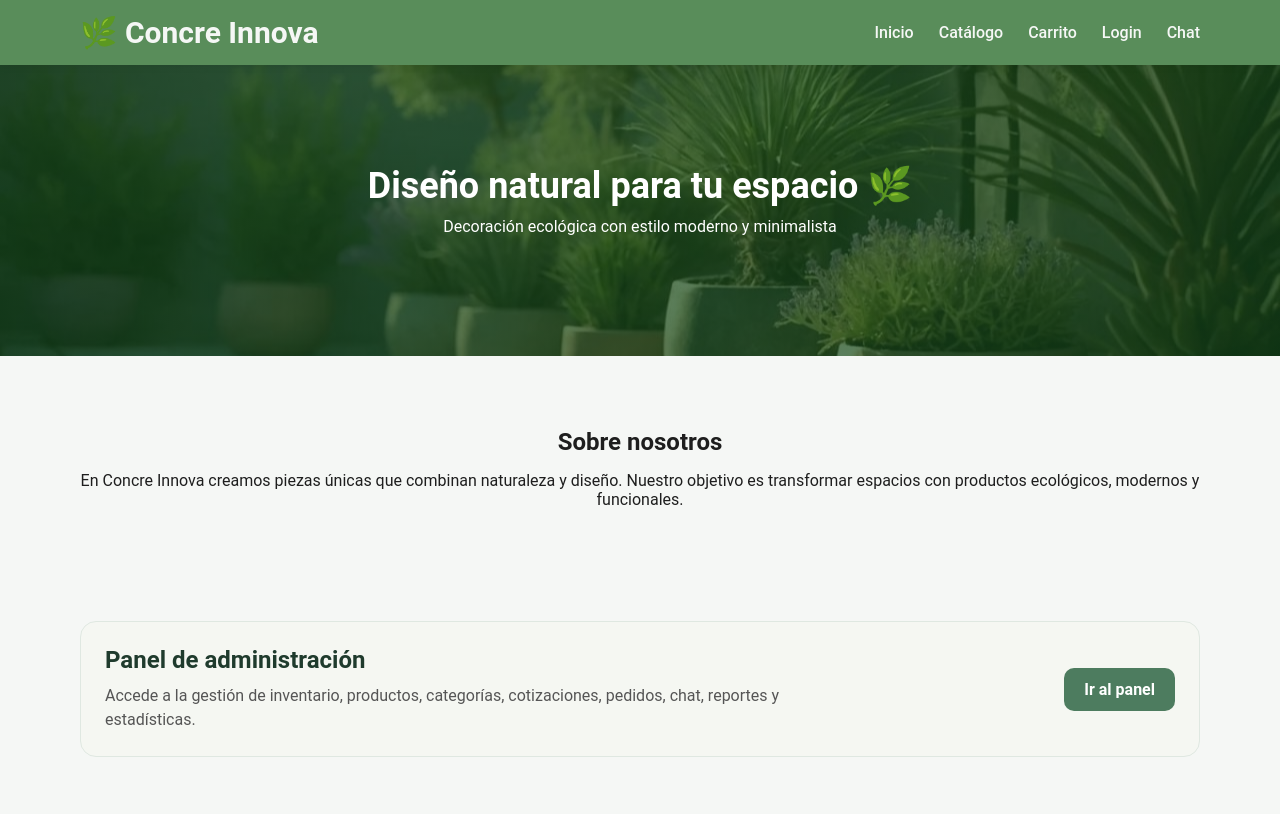
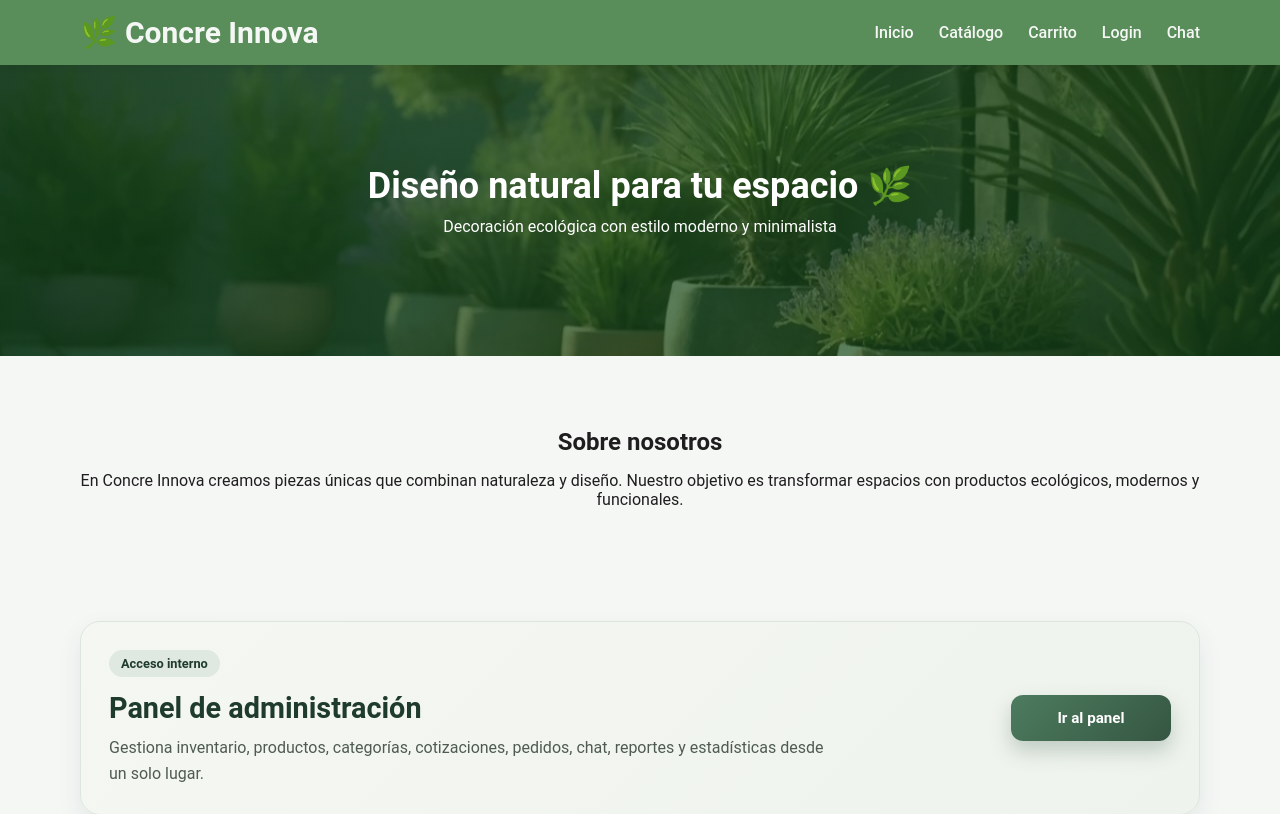
Before and after one commit to Eguzjimenez/e-commerce, a React (Create React App) app in the folder concre_innova_website/: page / in a window 1280 px wide. Shown: the top 814 px of the page. Built offline with nearby package versions, Linux system fonts and the light colour scheme.

Commit message:
aaaa
aaaaa

```diff
--- a/concre_innova_website/src/pages/Home/Home.css
+++ b/concre_innova_website/src/pages/Home/Home.css
@@ -76,45 +76,103 @@ h2 {
 }
 
 .admin-home-access {
-  margin-top: 30px;
-  margin-bottom: 10px;
+  margin-top: 35px;
+  margin-bottom: 20px;
 }
 
 .admin-home-card {
-  background: #f5f7f2;
-  border: 1px solid #dfe8e1;
-  border-radius: 16px;
-  padding: 24px;
+  background: linear-gradient(135deg, #f5f7f2, #eef3ed);
+  border: 1px solid #dce6de;
+  border-radius: 20px;
+  padding: 28px;
   display: flex;
   justify-content: space-between;
   align-items: center;
-  gap: 20px;
+  gap: 24px;
   flex-wrap: wrap;
+  box-shadow: 0 10px 24px rgba(31, 59, 45, 0.08);
+}
+
+.admin-home-card-content {
+  flex: 1;
+  min-width: 260px;
+}
+
+.admin-home-badge {
+  display: inline-block;
+  background-color: #dfe8e1;
+  color: #1f3b2d;
+  padding: 6px 12px;
+  border-radius: 999px;
+  font-size: 0.8rem;
+  font-weight: 700;
+  margin-bottom: 14px;
 }
 
 .admin-home-card h2 {
   margin: 0 0 10px;
   color: #1f3b2d;
+  font-size: 1.8rem;
 }
 
 .admin-home-card p {
   margin: 0;
-  color: #555;
-  max-width: 700px;
-  line-height: 1.5;
+  color: #4f5b52;
+  line-height: 1.6;
+  max-width: 720px;
+}
+
+.admin-home-card-action {
+  display: flex;
+  align-items: center;
+  justify-content: center;
 }
 
 .admin-home-button {
-  background-color: #4d7c5f;
-  color: white;
+  display: inline-flex;
+  align-items: center;
+  justify-content: center;
+  background: linear-gradient(135deg, #4d7c5f, #355642);
+  color: #ffffff;
   text-decoration: none;
-  padding: 12px 20px;
-  border-radius: 10px;
-  font-weight: 600;
-  transition: 0.3s ease;
-  white-space: nowrap;
+  padding: 14px 26px;
+  border-radius: 12px;
+  font-weight: 700;
+  font-size: 0.95rem;
+  min-width: 160px;
+  box-shadow: 0 10px 20px rgba(53, 86, 66, 0.25);
+  transition: transform 0.2s ease, box-shadow 0.25s ease, filter 0.25s ease;
 }
 
 .admin-home-button:hover {
-  background-color: #3f684f;
+  transform: translateY(-2px);
+  filter: brightness(1.03);
+  box-shadow: 0 14px 26px rgba(53, 86, 66, 0.32);
 }
+
+.admin-home-button:active {
+  transform: translateY(0);
+  box-shadow: 0 6px 12px rgba(53, 86, 66, 0.2);
+}
+
+.admin-home-button:visited {
+  color: #ffffff;
+}
+
+@media (max-width: 768px) {
+  .admin-home-card {
+    padding: 22px;
+  }
+
+  .admin-home-card h2 {
+    font-size: 1.5rem;
+  }
+
+  .admin-home-card-action {
+    width: 100%;
+  }
+
+  .admin-home-button {
+    width: 100%;
+  }
+}
--- a/concre_innova_website/src/pages/Home/Home.jsx
+++ b/concre_innova_website/src/pages/Home/Home.jsx
@@ -32,17 +32,20 @@ function Home() {
       {/* ACCESO ADMINISTRATIVO */}
 <section className="container admin-home-access">
   <div className="admin-home-card">
-          <div>
+    <div className="admin-home-card-content">
+      <span className="admin-home-badge">Acceso interno</span>
       <h2>Panel de administración</h2>
       <p>
-              Accede a la gestión de inventario, productos, categorías,
-              cotizaciones, pedidos, chat, reportes y estadísticas.
+        Gestiona inventario, productos, categorías, cotizaciones, pedidos,
+        chat, reportes y estadísticas desde un solo lugar.
       </p>
     </div>
 
+    <div className="admin-home-card-action">
       <Link to={ADMIN_ROUTES.DASHBOARD} className="admin-home-button">
         Ir al panel
       </Link>
+    </div>
   </div>
 </section>
 
```
Lines whose indentation alone changed are shown as unchanged.
